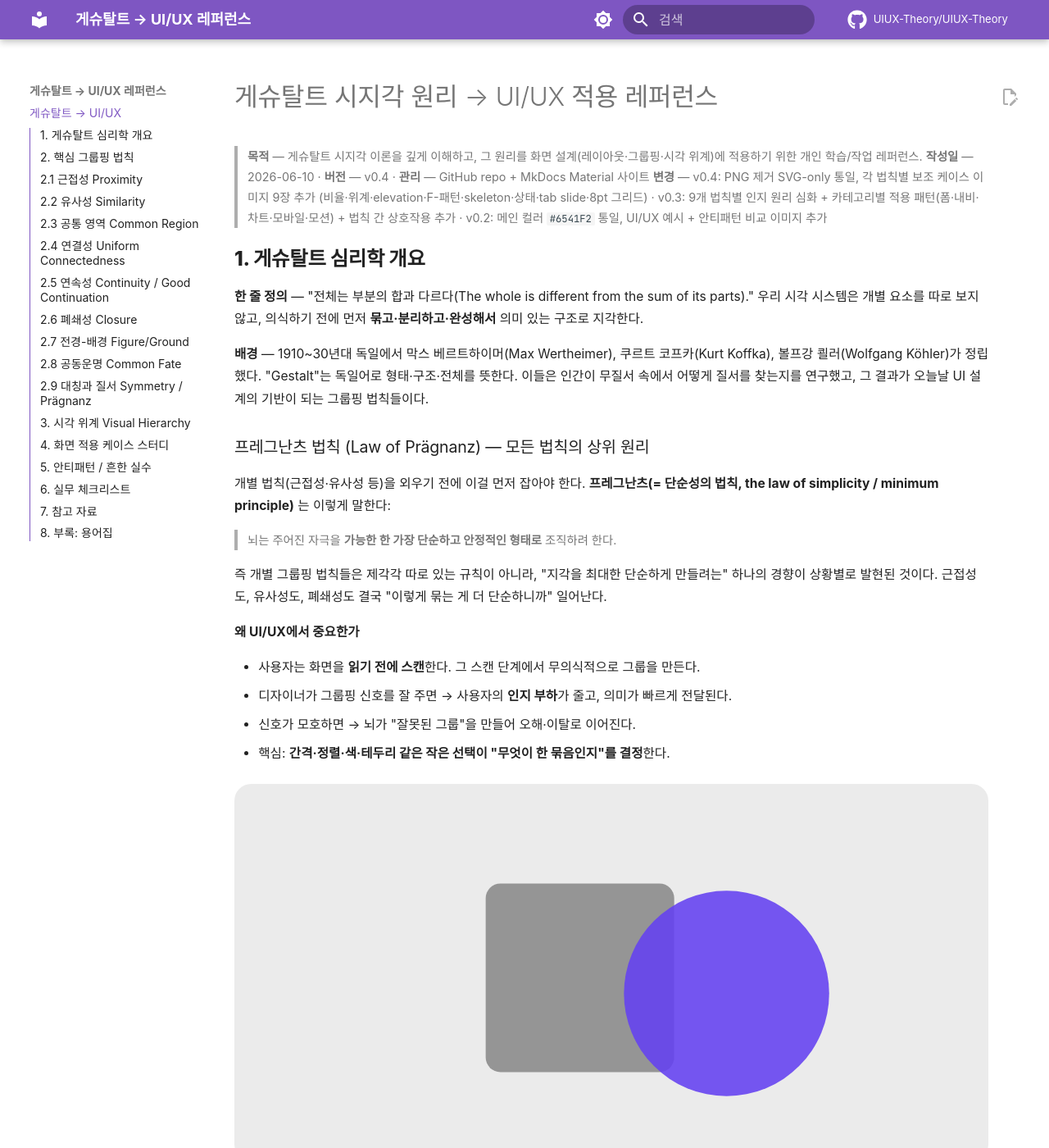
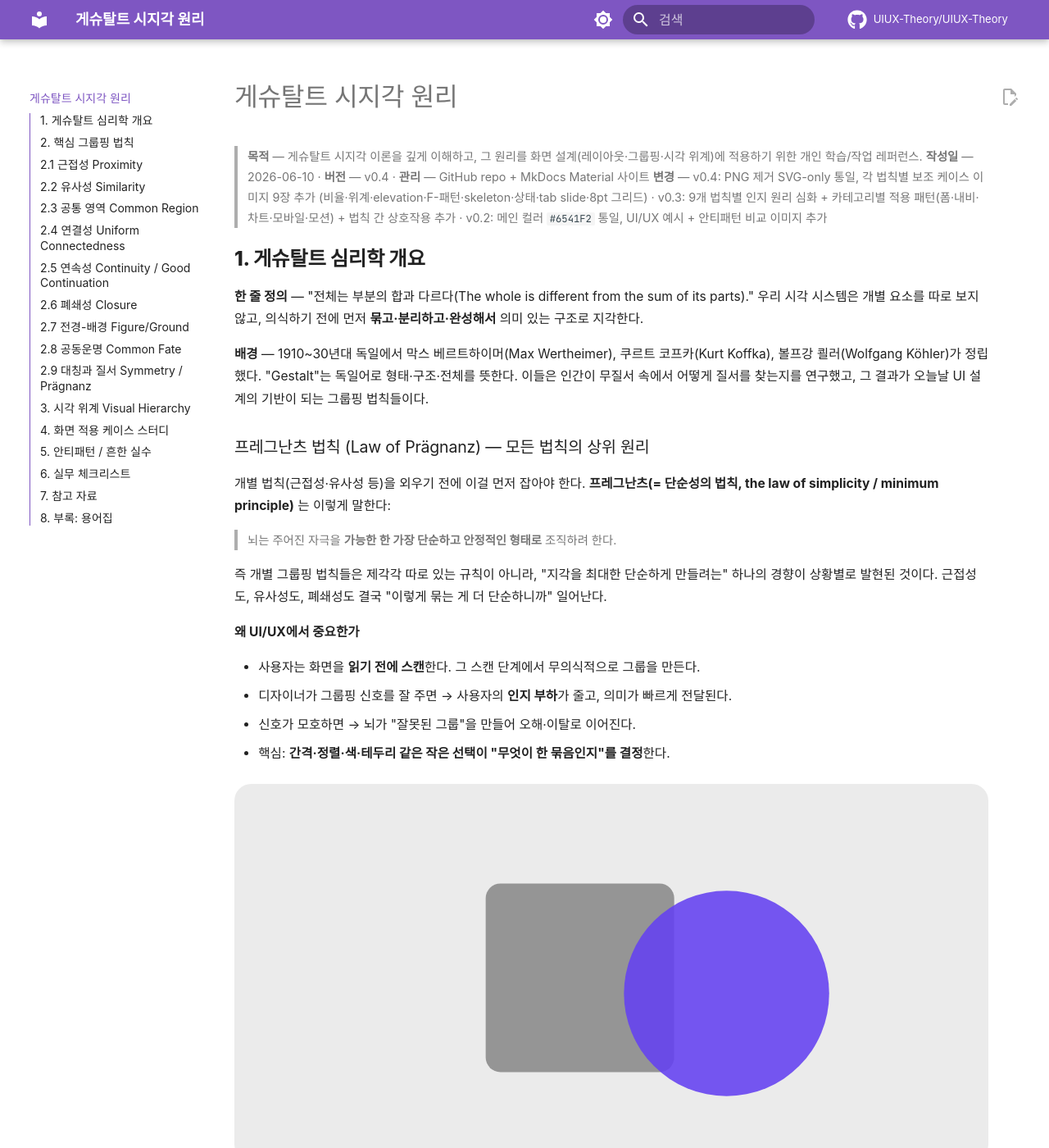
Before and after one commit to UIUX-Theory/UIUX-Theory, an MkDocs documentation site: the page built from docs/index.md, in a window 1280 px wide and 1400 px high. Shown: the whole window at 82% size. Built offline with MkDocs 1.6.1 and Material for MkDocs 9.7.7, drawn with Linux system fonts in a browser that asks for light colours; some web fonts are replaced; comment, search, counter and statistics services are not loaded.

Commit message:
Rename title to 게슈탈트 시지각 원리, dedupe sidebar heading
- site_name / nav label / content H1 unified as "게슈탈트 시지각 원리"
- Hide the sidebar's repeated site-title row (header already shows it),
  leaving the page entry + anchor TOC once

https://claude.ai/code/session_01JtkCJDHJJK4VoGAumcxdR2

```diff
--- a/docs/assets/extra.css
+++ b/docs/assets/extra.css
@@ -9,6 +9,12 @@
 [data-md-color-scheme="slate"] {
   --md-primary-fg-color:        #6541F2;
   --md-accent-fg-color:         #8A6FF6;
+}
+
+/* Sidebar: hide the site-title row (already in the header) so the
+   page entry + anchor TOC appear once, not twice */
+.md-nav--primary > .md-nav__title {
+  display: none;
 }
 
 /* ---------- Readability: measure, rhythm ---------- */
--- a/docs/index.md
+++ b/docs/index.md
@@ -1,4 +1,4 @@
-# 게슈탈트 시지각 원리 → UI/UX 적용 레퍼런스
+# 게슈탈트 시지각 원리
 
 
 > **목적** — 게슈탈트 시지각 이론을 깊게 이해하고, 그 원리를 화면 설계(레이아웃·그룹핑·시각 위계)에 적용하기 위한 개인 학습/작업 레퍼런스.
--- a/mkdocs.yml
+++ b/mkdocs.yml
@@ -1,4 +1,4 @@
-site_name: 게슈탈트 → UI/UX 레퍼런스
+site_name: 게슈탈트 시지각 원리
 site_description: 게슈탈트 시지각 원리를 UI/UX 설계에 적용하기 위한 학습 레퍼런스
 site_url: https://uiux-theory.github.io/UIUX-Theory/
 repo_url: https://github.com/UIUX-Theory/UIUX-Theory
@@ -72,7 +72,7 @@ plugins:
         - en
 
 nav:
-  - 게슈탈트 → UI/UX: index.md
+  - 게슈탈트 시지각 원리: index.md
 
 extra:
   social:
```
